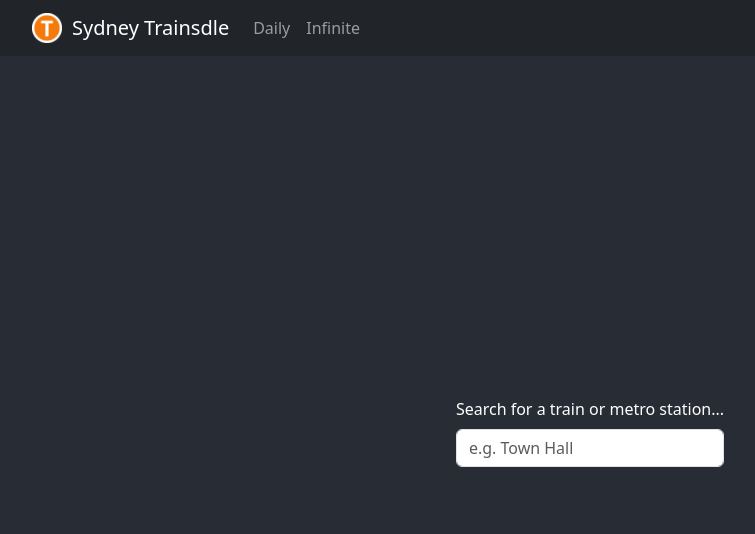
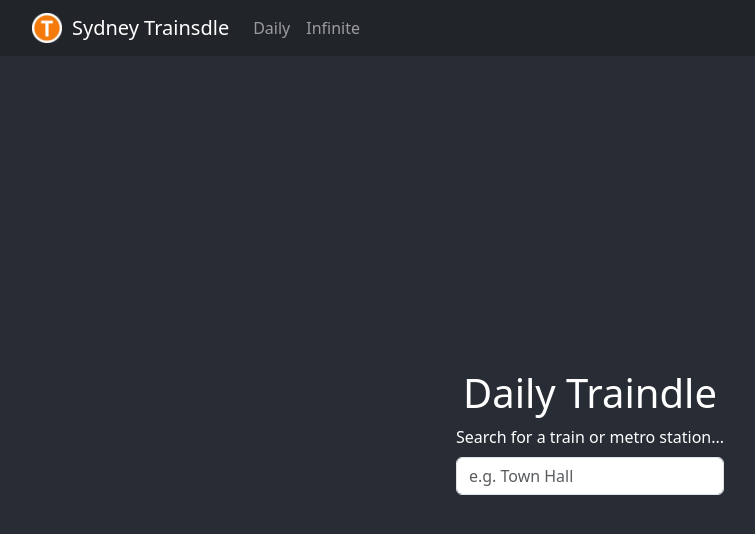
Before and after one commit to PKBeam/Sydney-Trainsdle, a React (Create React App) app: page / in a window 1280 px wide. Shown: the top 534 px of the page, without its empty margins (50-805 px from the left). Built offline with nearby package versions, Linux system fonts and the light colour scheme.

Commit message:
make daily/infinite clear

```diff
--- a/src/App.js
+++ b/src/App.js
@@ -56,6 +56,11 @@ function App() {
     })
   }
 
+  function getMode() {
+    let mode = new URLSearchParams(window.location.search).get("mode")
+    return mode
+  }
+
   function forfeit() {
     setValue({
       "seed": value.seed,
@@ -67,12 +72,12 @@ function App() {
   }
 
   function getMysteryStation(seed) {
-    let mode = new URLSearchParams(window.location.search).get("mode")
-    if (mode == "daily") {
+    let mode = getMode()
+    if (mode === "infinite") {
+      seed = Date.now()
+    } else {
       /* Unique seed per day */
       seed = Math.round(Date.now() / (1000 * 60 * 60 * 24))
-    } else {
-      seed = Date.now()
     }
 
     // https://stackoverflow.com/questions/521295/seeding-the-random-number-generator-in-javascript
@@ -99,7 +104,7 @@ function App() {
       <Navbar expand="lg" bg="dark" data-bs-theme="dark">
 
         <Container>
-          <Navbar.Brand href="#home">
+          <Navbar.Brand>
             <img
               src="sydneytrains.png"
               width="30"
@@ -114,12 +119,13 @@ function App() {
           <Navbar.Collapse id="basic-navbar-nav">
           <Nav className="me-auto">
             <Nav.Link href="?mode=daily">Daily</Nav.Link>
-            <Nav.Link href="/">Infinite</Nav.Link>
+            <Nav.Link href="?mode=infinite">Infinite</Nav.Link>
           </Nav>
         </Navbar.Collapse>
         </Container>
       </Navbar>
       <header className="App-header">
+        {value.guesses.length === 0 ? <h1>{(getMode() == "infinite" ? "Infinite" : "Daily") + " Traindle"}</h1>: <div/>}
         {value.enabled ? <Form className="mb-5" onSubmit={e => { e.preventDefault(); }}>
           <Form.Group>
             <Form.Label>Search for a train or metro station...</Form.Label>
@@ -127,7 +133,7 @@ function App() {
           </Form.Group>
         </Form> : <h1 className="my-5">
           {value.forfeit ? `The station was ${value.target.name}!` :
-            `You got it in ${value.guesses.length} ` + (value.guesses.length == 1 ? "guess!" : "guesses!")}
+            `You got it in ${value.guesses.length} ` + (value.guesses.length === 1 ? "guess!" : "guesses!")}
         </h1>}
 
         {value.guesses.length === 0 ? <div/> : <div style={{width: "70%"}}><Table variant="dark" striped bordered style={{verticalAlign: "middle"}}>
```
